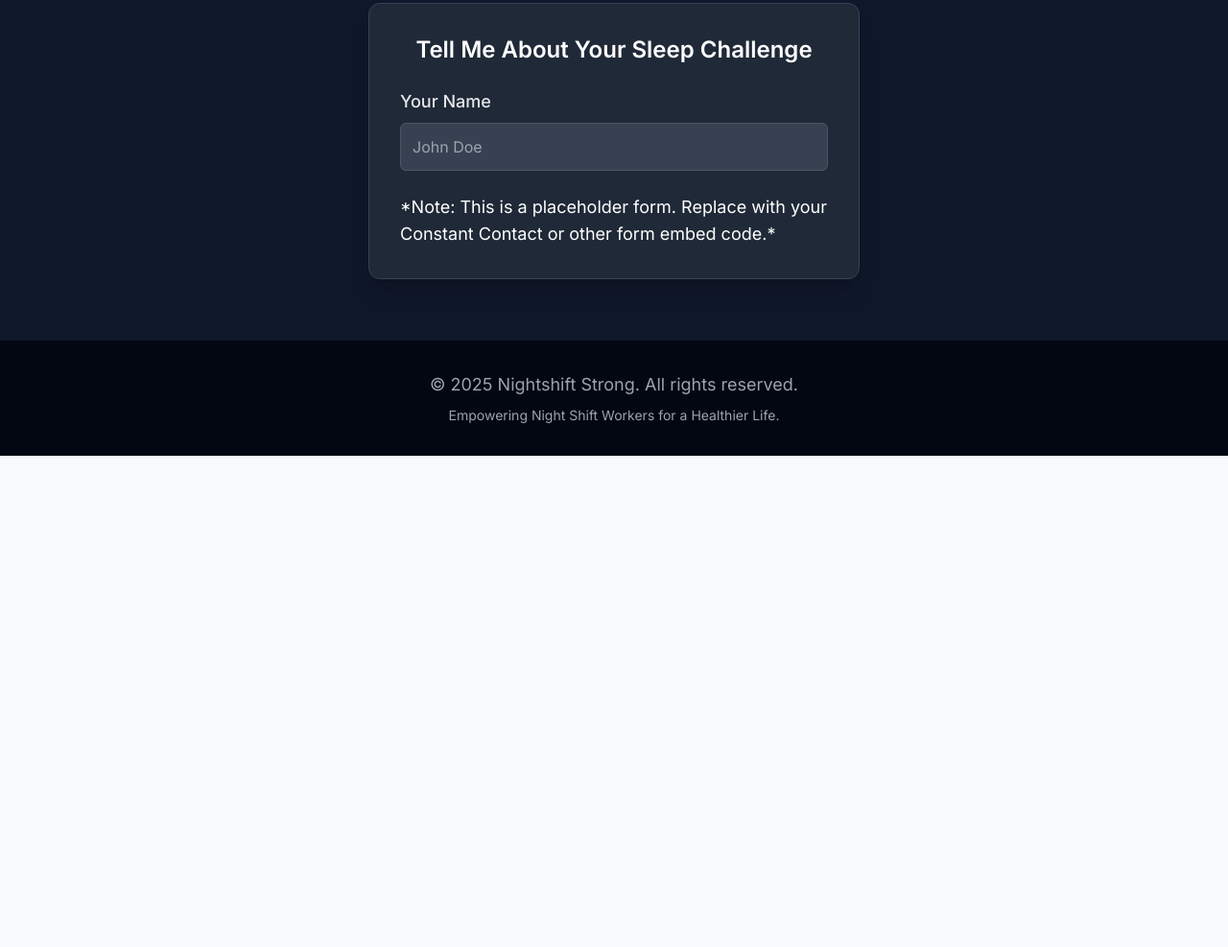
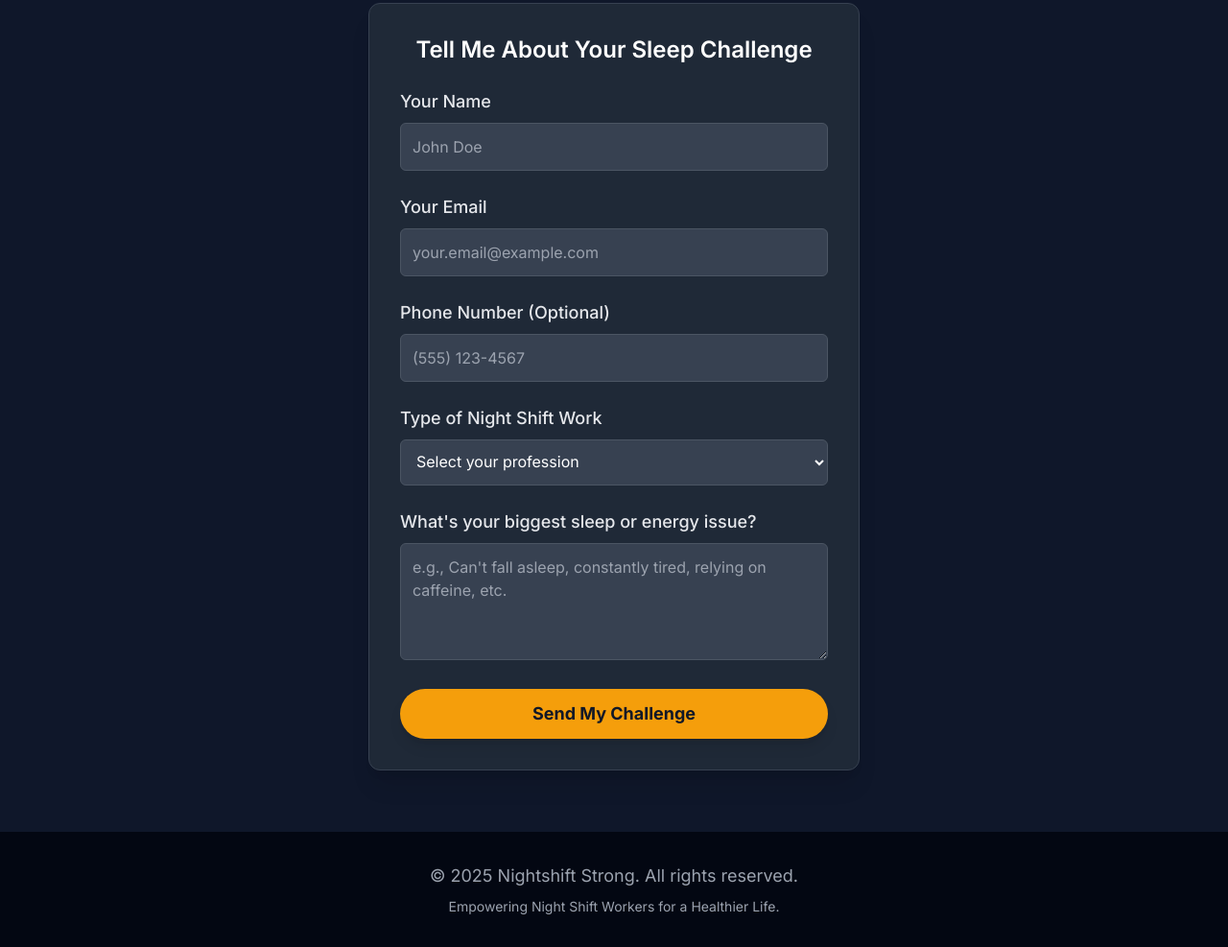
Before and after one commit to dealrevive/nightshiftstrong, a plain HTML site: page index.html in a window 1280 px wide. Shown: the part 6554-7541 px from the top of the page at 96% size. Before the commit the page ends 7029 px from the top, so only its background shows below. Drawn offline with nearby package versions, Linux system fonts and the light colour scheme.

Commit message:
Update index.html

```diff
--- a/index.html
+++ b/index.html
@@ -282,23 +282,49 @@
               Or fill out the form below to tell me about your biggest sleep challenge and get more info.
             </p>
 
-            <!-- Contact Form Placeholder -->
+            <!-- Contact Form  -->
            <div class="bg-gray-800 p-8 rounded-xl shadow-xl max-w-lg mx-auto border border-gray-700">
   <h3 class="text-2xl font-semibold text-white mb-6">Tell Me About Your Sleep Challenge</h3>
-              <form action="https://formspree.io/f/mjkoojve"method="POST"class="space-y-6">
+  <form action="https://formspree.io/f/mjkoojve" method="POST" class="space-y-6">
     <div>
       <label for="name" class="block text-left text-lg font-medium text-gray-200 mb-2">Your Name</label>
       <input type="text" id="name" name="name" class="w-full p-3 rounded-md bg-gray-700 border border-gray-600 focus:outline-none focus:ring-2 focus:ring-amber-500 text-white" placeholder="John Doe" required>
     </div>
 
     <div>
-            <label for="email" class="block text-left text-lg f
+      <label for="email" class="block text-left text-lg font-medium text-gray-200 mb-2">Your Email</label>
+      <input type="email" id="email" name="email" class="w-full p-3 rounded-md bg-gray-700 border border-gray-600 focus:outline-none focus:ring-2 focus:ring-amber-500 text-white" placeholder="your.email@example.com" required>
+    </div>
 
-                <p class="text-sm text-gray-400 mt-4">
-                        *Note: This is a placeholder form. Replace with your Constant Contact or other form embed code.*
-                 </p>
+    <div>
+      <label for="phone" class="block text-left text-lg font-medium text-gray-200 mb-2">Phone Number (Optional)</label>
+      <input type="tel" id="phone" name="phone" class="w-full p-3 rounded-md bg-gray-700 border border-gray-600 focus:outline-none focus:ring-2 focus:ring-amber-500 text-white" placeholder="(555) 123-4567">
     </div>
+
+    <div>
+      <label for="work_type" class="block text-left text-lg font-medium text-gray-200 mb-2">Type of Night Shift Work</label>
+      <select id="work_type" name="work_type" class="w-full p-3 rounded-md bg-gray-700 border border-gray-600 focus:outline-none focus:ring-2 focus:ring-amber-500 text-white" required>
+        <option value="" disabled selected>Select your profession</option>
+        <option value="truck_driver">Truck Driver</option>
+        <option value="nurse">Nurse</option>
+        <option value="doctor">Doctor</option>
+        <option value="security_guard">Security Guard</option>
+        <option value="factory_worker">Factory Worker</option>
+        <option value="other">Other Night Shift Work</option>
+      </select>
     </div>
+
+    <div>
+      <label for="message" class="block text-left text-lg font-medium text-gray-200 mb-2">What's your biggest sleep or energy issue?</label>
+      <textarea id="message" name="message" rows="4" class="w-full p-3 rounded-md bg-gray-700 border border-gray-600 focus:outline-none focus:ring-2 focus:ring-amber-500 text-white" placeholder="e.g., Can't fall asleep, constantly tired, relying on caffeine, etc." required></textarea>
+    </div>
+
+    <button type="submit" class="w-full bg-amber-500 hover:bg-amber-600 text-gray-900 font-bold py-3 px-6 rounded-full shadow-lg transition duration-300 transform hover:scale-105 text-lg">
+      Send My Challenge
+    </button>
+  </form>
+</div>
+
       </section>
 
     <!-- Footer -->
```
Lines whose indentation alone changed are shown as unchanged.
